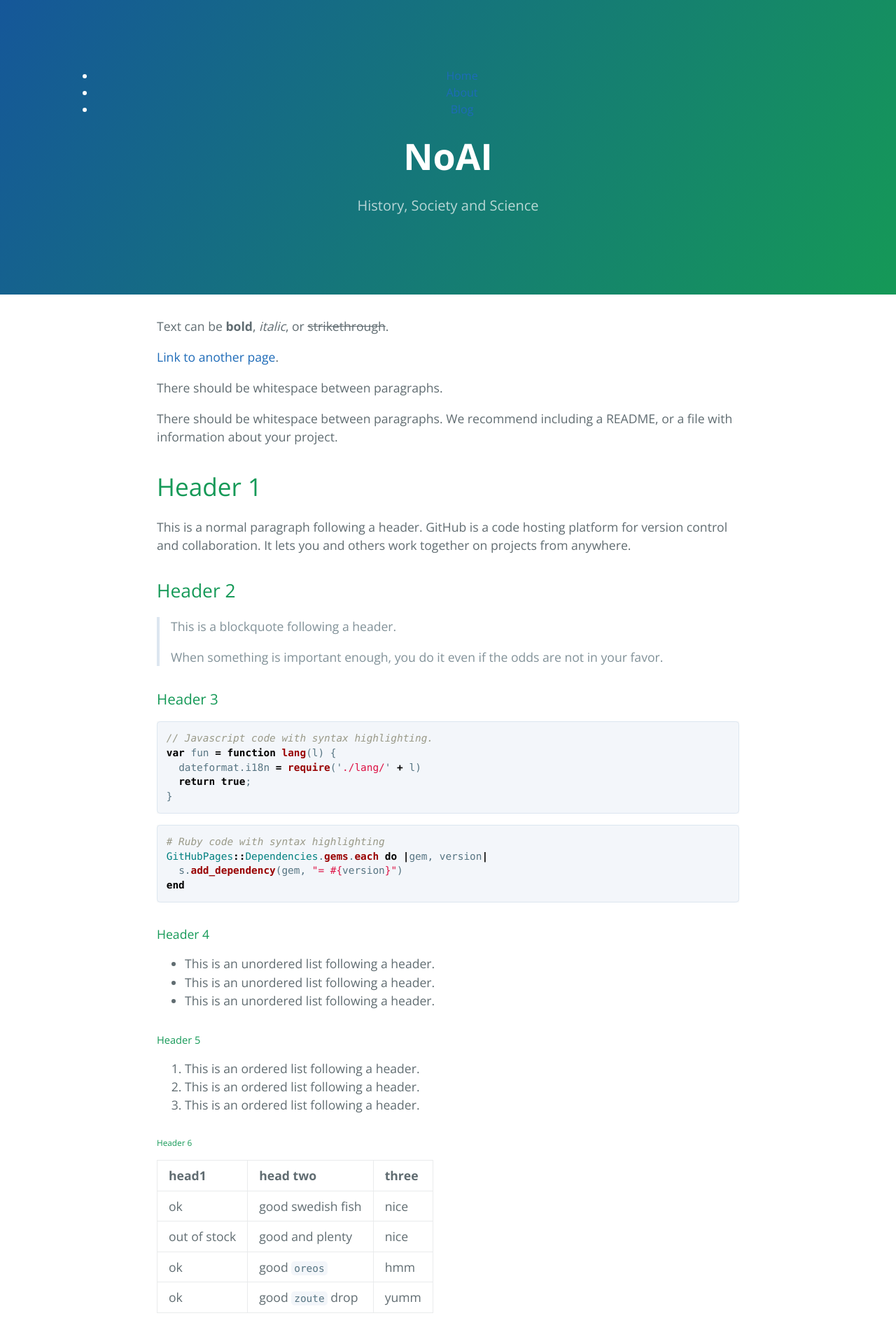
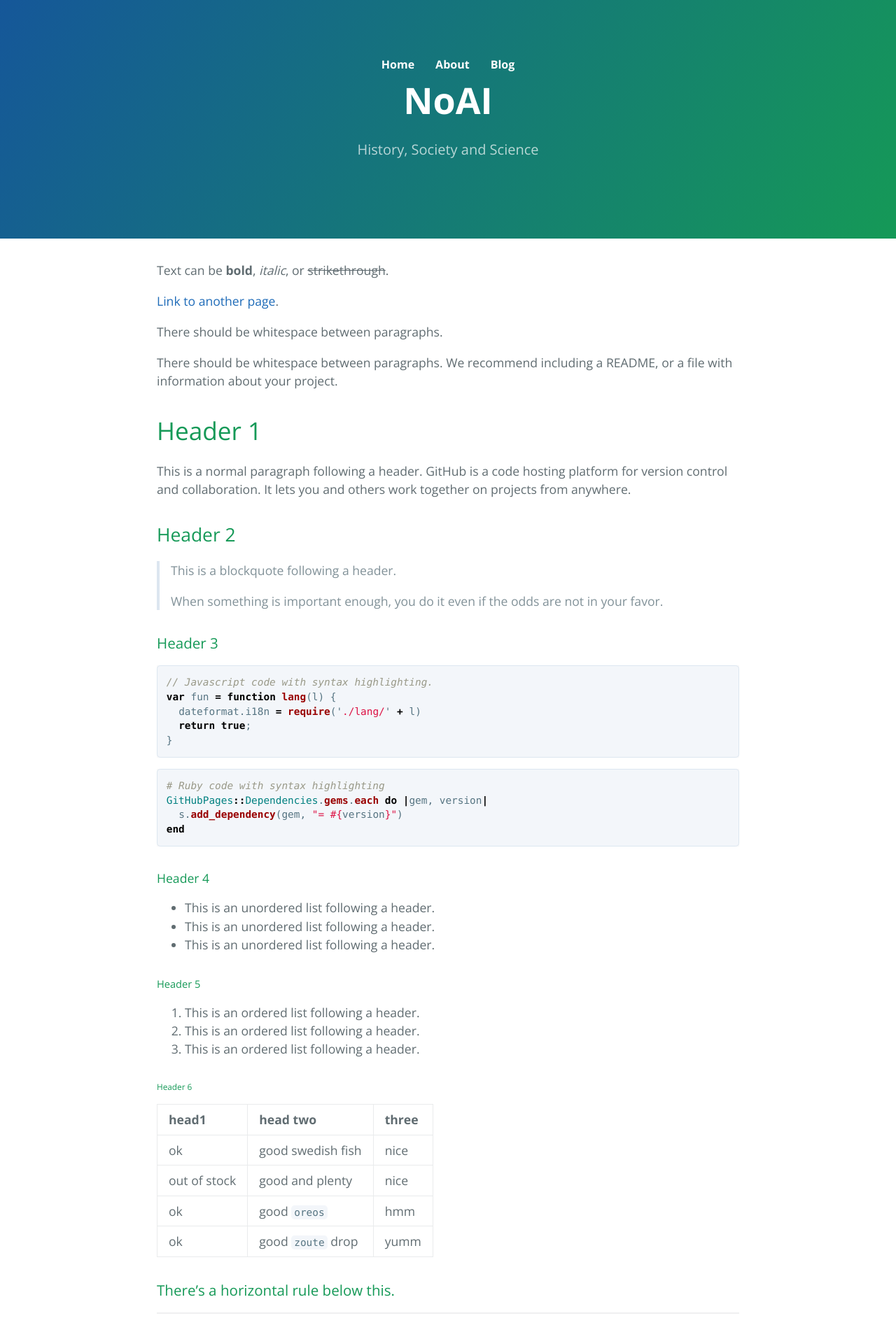
Before and after one commit to antonioIannotta/antonioIannotta.github.io, a Jekyll site: the page built from index.md, in a window 1280 px wide. Shown: the top 1914 px of the page at 70% size. Built offline with Jekyll 4.4.1, drawn with Linux system fonts in a browser that asks for light colours.

Commit message:
fix: menu fixing

```diff
--- a/_layouts/default.html
+++ b/_layouts/default.html
@@ -16,7 +16,7 @@
     <a id="skip-to-content" href="#content">Skip to the content.</a>
 
     <header class="page-header" role="banner">
-      <nav>
+      <nav class="main-menu">
         <ul>
           {% for item in site.nav_items %}
             <li><a href="{{ item.url | relative_url }}">{{ item.title }}</a></li>
--- a/_sass/jekyll-theme-cayman.scss
+++ b/_sass/jekyll-theme-cayman.scss
@@ -139,6 +139,29 @@ a {
   @include small {
     font-size: 1.75rem;
   }
+}
+
+.main-menu ul {
+  list-style: none;
+  padding: 0;
+  margin: 0;
+  display: flex;
+  justify-content: center; /* Center the menu */
+}
+
+.main-menu li {
+  margin: 0 15px; /* Space between menu items */
+}
+
+.main-menu a {
+  text-decoration: none;
+  color: inherit; /* Match the main title color */
+  font-weight: bold; /* Optional: make the links bold */
+}
+
+
+.main-menu a:hover {
+  text-decoration: underline; /* Optional: add an underline on hover */
 }
 
 .project-tagline {
```
Also changed, not shown: assets/css/style.scss (line endings or trailing spaces).
